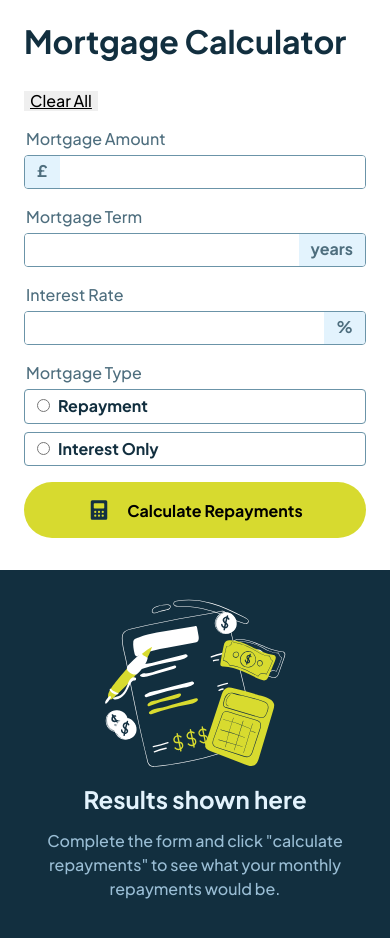
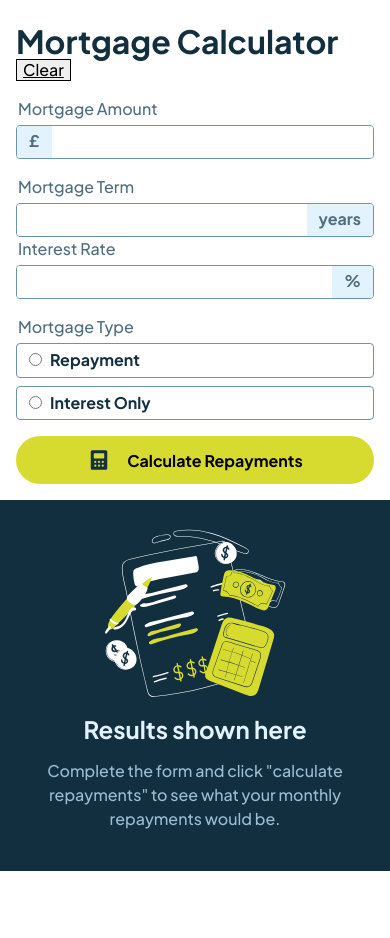
Before and after one commit to r-yadav01/fm-mortgage-repayment-calculator, a React (Vite) app: page / in a window 390 px wide. Shown: the top 938 px of the page. After the commit the page ends 871 px from the top, so only its background shows below. Built offline with nearby package versions, Linux system fonts and the light colour scheme.

Commit message:
CKP: complete desktop layout and mobile layout

```diff
--- a/src/App.jsx
+++ b/src/App.jsx
@@ -8,18 +8,39 @@ function App() {
     const [result, setResult] = React.useState({ monthly: null, total: null });
 
     return (
-        <>
+        <Wrapper>
             <Calculator>
-                <Header>
-                    <h1>Mortgage Calculator</h1>
-                </Header>
-                <Form setResult={setResult} />
+                <InputPart>
+                    <Header>
+                        <h1>Mortgage Calculator</h1>
+                    </Header>
+                    <Form setResult={setResult} />
+                </InputPart>
                 <Result result={result} />
             </Calculator>
             <GlobalStyles />
-        </>
+        </Wrapper>
     );
 }
+
+const Wrapper = styled.div`
+    background-color: hsl(202, 86%, 94%);
+    @media (min-width: 550px) {
+        height: 100vh;
+        display: flex;
+        justify-content: center;
+        align-items: center;
+        padding: 1rem;
+    }
+`;
+
+const InputPart = styled.div`
+    padding: 1.5rem 1rem 1rem;
+    @media (min-width: 550px) {
+        max-width: 50%;
+        padding: 2rem;
+    }
+`;
 
 const Header = styled.header`
     display: flex;
@@ -32,11 +53,17 @@ const Header = styled.header`
 const Calculator = styled.div`
     max-width: 430px;
     margin-inline: auto;
-    padding: 1.5rem;
-    outline: 2px dashed black;
     display: flex;
     flex-direction: column;
-    gap: 2rem;
+    background-color: white;
+
+    @media (min-width: 550px) {
+        max-width: 900px;
+        flex-direction: row;
+        border-radius: 0.75rem;
+        padding: 0rem;
+        overflow: clip;
+    }
 `;
 
 export default App;
--- a/src/Form.jsx
+++ b/src/Form.jsx
@@ -22,7 +22,7 @@ export function Form({ setResult }) {
             onSubmit={(event) => updateResultShown({ event, setResult })}
             noValidate={true}
         >
-            <Reset onClick={reset}>Clear All</Reset>
+            <Reset onClick={reset}>Clear</Reset>
 
             <InputFieldSet
                 type='number'
@@ -32,6 +32,7 @@ export function Form({ setResult }) {
                 setValue={setAmount}
                 labelReverse={false}
             />
+            <TermNRate>
                 <InputFieldSet
                     type='number'
                     title='Mortgage Term'
@@ -48,6 +49,7 @@ export function Form({ setResult }) {
                     setValue={setRate}
                     labelReverse={true}
                 />
+            </TermNRate>
 
             <RadioInputFieldSet
                 type={type}
@@ -65,21 +67,33 @@ export function Form({ setResult }) {
     );
 }
 
+const TermNRate = styled.div`
+    @media (min-width: 550px) {
+        display: flex;
+        gap: 1rem;
+    }
+`;
+
 const InputForm = styled.form`
     display: flex;
     flex-direction: column;
     gap: 1rem;
-    /* outline: 2px dashed red; */
 `;
 
 const Reset = styled.button`
     border: none;
     text-decoration: underline;
     align-self: flex-start;
+    border: 1px solid;
+
+    @media (min-width: 550px) {
+        align-self: flex-end;
+        margin-top: -1.5rem;
+    }
 `;
 
 const Submit = styled.button`
-    padding: 1rem;
+    padding: 0.75rem 1rem;
     font-weight: 700;
     display: flex;
     gap: 1rem;
@@ -88,4 +102,9 @@ const Submit = styled.button`
     border: none;
     align-items: center;
     background-color: hsl(61, 70%, 52%);
+
+    @media (min-width: 550px) {
+        padding: 0.5rem 1.5rem 0.6rem;
+        align-self: flex-start;
+    }
 `;
--- a/src/GlobalStyles.jsx
+++ b/src/GlobalStyles.jsx
@@ -84,6 +84,8 @@ const GlobalStyles = createGlobalStyle`
     font-weight: 500;
     font-style: normal;
     font-size: 16px;
+
+    --tabletAndUp: 550px;
   }
 
 `;
--- a/src/InputTypes.jsx
+++ b/src/InputTypes.jsx
@@ -109,7 +109,7 @@ const InputLabel = styled.label`
 `;
 
 const Input = styled.input`
-    flex: 1;
     border: none;
     padding: 0rem 0.75rem;
+    width: 100%;
 `;
--- a/src/Result.jsx
+++ b/src/Result.jsx
@@ -5,7 +5,7 @@ export function Result({ result }) {
     const { monthly, total } = result;
 
     const realThing = (
-        <Footer centerAlign={false}>
+        <Footer centeralign={false}>
             <FooterHeading>Your results</FooterHeading>
             <FooterInfo centerAlign={false}>
                 Your results are shown below based on the information you provided. To adjust the
@@ -84,9 +84,14 @@ const Footer = styled.footer`
     display: flex;
     flex-direction: column;
     justify-content: center;
-    align-items: ${(p) => (p.centerAlign ? 'center' : 'stretch')};
-    margin: 0rem -1.5rem -1.5rem;
     padding: 1.5rem;
+    align-items: ${(p) => (p.centeralign ? 'center' : 'stretch')};
+
+    @media (min-width: 550px) {
+        flex: 1;
+        margin: 0rem;
+        border-radius: 0rem 0rem 0rem 3rem;
+    }
 `;
 
 const FooterHeading = styled.h2`
@@ -96,12 +101,12 @@ const FooterHeading = styled.h2`
 const FooterInfo = styled.p`
     color: hsl(203, 41%, 72%);
 
-    text-align: ${(p) => (p.centerAlign ? 'center' : 'inline-start')};
+    text-align: ${(p) => (p.centeralign ? 'center' : 'inline-start')};
     padding: 1rem 0rem;
 `;
 
 const backup = (
-    <Footer centerAlign={true}>
+    <Footer centeralign={true}>
         <div>
             <img
                 src='./src/assets/illustration-empty.svg'
@@ -109,7 +114,7 @@ const backup = (
             />
         </div>
         <FooterHeading>Results shown here</FooterHeading>
-        <FooterInfo centerAlign={true}>
+        <FooterInfo centeralign={true}>
             Complete the form and click "calculate repayments" to see what your monthly repayments
             would be.
         </FooterInfo>
```
Lines whose indentation alone changed are shown as unchanged.
